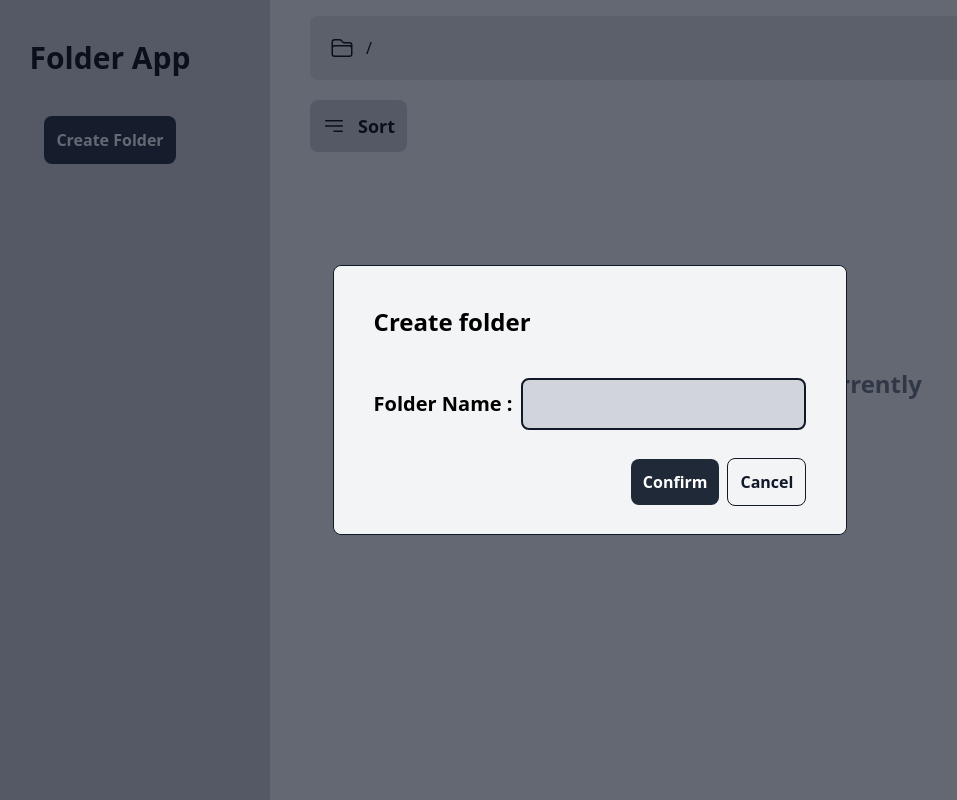
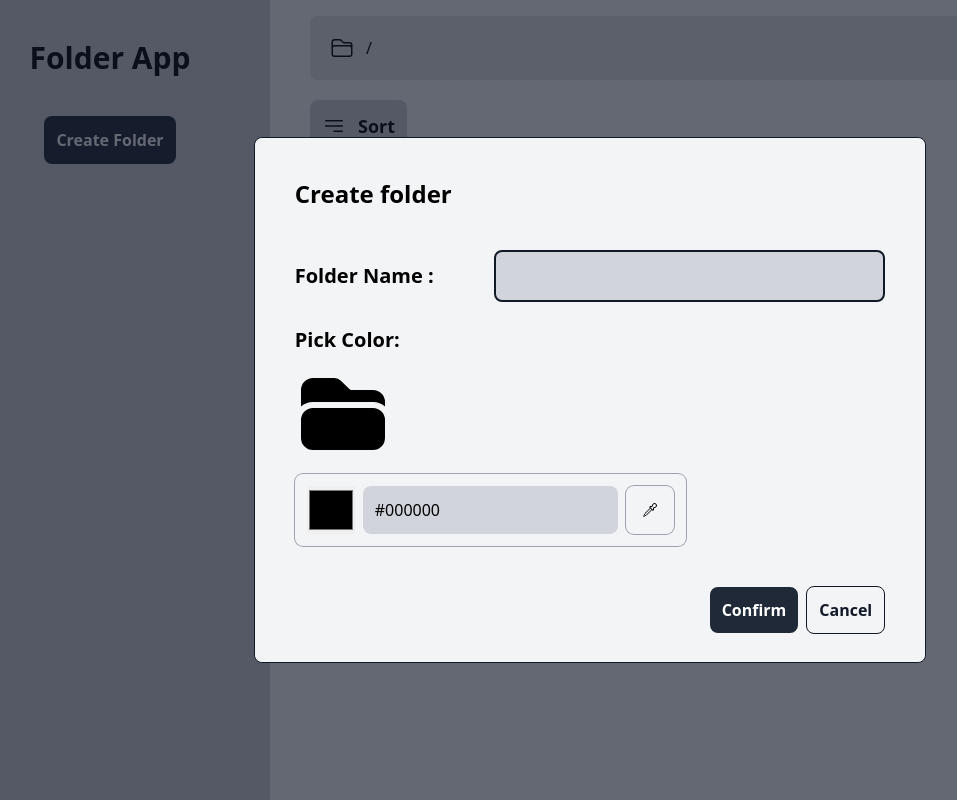
Before and after one commit to Anindra123/folderapp, a React (Vite) app: page / in a window 1280 px wide. Both pictures are taken after a click on the link "Create Folder". Shown: the whole page, without its empty margins (50-1007 px from the left). Built offline with nearby package versions, Linux system fonts and the light colour scheme.

Commit message:
users can now set folder color

```diff
--- a/src/App.tsx
+++ b/src/App.tsx
@@ -10,6 +10,7 @@ import CreateFolderModal from "./components/Create/CreateFolderModal";
 
 const rootfolder = JSON.stringify({
   name: "root",
+  color: "#000000",
   created: "",
   children: {}
 })
--- a/src/components/Create/CreateFolderModal.tsx
+++ b/src/components/Create/CreateFolderModal.tsx
@@ -5,41 +5,62 @@ import { FolderContext } from "@/context/FolderContext";
 export default function CreateFolderModal() {
     const [isDialogOpen, setDialogOpen] = useState(false)
     const [folderName, setFolderName] = useState("");
+    const [folderColor, setFolderColor] = useState("#000000");
+    const folderColorRef = useRef<HTMLInputElement>(null);
     const createDialogRef = useRef<HTMLDialogElement>(null);
     const confirmButtonRef = useRef<HTMLAnchorElement>(null);
+    const COLOR_HEX_REGEX = /^#([A-Fa-f0-9]{6}|[A-Fa-f0-9]{3})$/
     const [folderErr, setFolderErr] = useState("");
+    const [folderColorErr, setFolderColorErr] = useState("");
     const folderContext = useContext(FolderContext);
     function handleModalOpen() {
         if (isDialogOpen) {
             setDialogOpen(false)
             setFolderName("");
             setFolderErr("");
+            setFolderColorErr("");
             createDialogRef.current?.close();
         }
         else {
             setDialogOpen(true)
             setFolderName("");
             setFolderErr("");
+            setFolderColorErr("");
             createDialogRef.current?.showModal();
         }
     }
 
     function handleSubmit() {
+        let hasError = false;
         setFolderErr("");
+        setFolderColorErr("");
         if (folderName.trim().length === 0) {
             setFolderErr("Folder name cannot be empty");
-            return;
+            hasError = true;
         }
 
-        CreateFolder(folderName, folderContext)
+        if (folderColor.trim().length === 0) {
+            setFolderColorErr("Please set a folder color");
+            hasError = true;
+        }
+        else if (!COLOR_HEX_REGEX.test(folderColor)) {
+            setFolderColorErr("Not a valid color hex code");
+            hasError = true;
 
-        handleModalOpen();
+        }
+
+
+        if (!hasError) {
+            CreateFolder(folderName, folderColor, folderContext)
+
+            handleModalOpen();
+        }
 
     }
 
     useEffect(() => {
         function handleKeyPress(e: KeyboardEvent) {
-            //e.preventDefault();
+
             if (e.key === "Enter") {
                 confirmButtonRef.current?.click();
             }
@@ -64,9 +85,9 @@ export default function CreateFolderModal() {
                     <div className="w-full">
                         <h1 className="text-2xl text-left font-bold">Create folder</h1>
                     </div>
-                    <div className="w-full grid grid-cols-6 mt-10 items-center gap-x-2">
+                    <div className="w-full grid grid-cols-6 mt-10 items-center gap-y-3 gap-x-2">
                         <div className="col-span-2">
-                            <h3 className="text-xl font-semibold">Folder Name :</h3>
+                            <h3 className="text-xl text-left font-semibold">Folder Name :</h3>
                         </div>
                         <div className="col-span-4">
                             <input type="text"
@@ -78,7 +99,36 @@ export default function CreateFolderModal() {
                         <div className="col-span-2">
                         </div>
                         <div className="col-span-4">
-                            <h3 className="text-red-500 font-semibold text-md">{folderErr}</h3>
+                            <h3 className="text-red-500 text-left font-semibold text-md">{folderErr}</h3>
+                        </div>
+                        <div className="col-span-6">
+                            <h3 className="text-xl text-left font-semibold">Pick Color:</h3>
+                        </div>
+                        <div className="col-span-6">
+                            <svg
+                                xmlns="http://www.w3.org/2000/svg"
+                                viewBox="0 0 24 24"
+                                fill={folderColor}
+                                className="w-24 h-24"
+                            >
+                                <path d="M19.5 21a3 3 0 0 0 3-3v-4.5a3 3 0 0 0-3-3h-15a3 3 0 0 0-3 3V18a3 3 0 0 0 3 3h15ZM1.5 10.146V6a3 3 0 0 1 3-3h5.379a2.25 2.25 0 0 1 1.59.659l2.122 2.121c.14.141.331.22.53.22H19.5a3 3 0 0 1 3 3v1.146A4.483 4.483 0 0 0 19.5 9h-15a4.483 4.483 0 0 0-3 1.146Z" />
+                            </svg>
+                        </div>
+
+                        <div className="col-span-4">
+                            <div className="w-full rounded-lg p-3 ring-1 flex felx-row gap-x-2 ring-gray-400">
+                                <input type="color" ref={folderColorRef} className="w-12 h-12 pointer-events-none" value={folderColor} onChange={(e) => setFolderColor(e.currentTarget.value)} />
+                                <input type="text" className="px-3 rounded-lg bg-gray-300" value={folderColor} onChange={(e) => setFolderColor(e.currentTarget.value)} />
+                                <a className="rounded-lg flex  items-center p-4 cursor-pointer ring-1 hover:bg-gray-300 ring-gray-400 bg-gray-100" onClick={() => folderColorRef.current?.click()}>
+                                    <svg xmlns="http://www.w3.org/2000/svg" fill="none" viewBox="0 0 24 24" strokeWidth="1.5" stroke="currentColor" className="w-4 h-4" >
+                                        <path strokeLinecap="round" strokeLinejoin="round" d="m15 11.25 1.5 1.5.75-.75V8.758l2.276-.61a3 3 0 1 0-3.675-3.675l-.61 2.277H12l-.75.75 1.5 1.5M15 11.25l-8.47 8.47c-.34.34-.8.53-1.28.53s-.94.19-1.28.53l-.97.97-.75-.75.97-.97c.34-.34.53-.8.53-1.28s.19-.94.53-1.28L12.75 9M15 11.25 12.75 9" />
+                                    </svg>
+
+                                </a>
+                            </div>
+                        </div>
+                        <div className="col-span-6">
+                            <h3 className="text-md text-left font-semibold text-red-500">{folderColorErr}</h3>
                         </div>
                     </div>
                     <div className="flex flex-row w-full mt-10 justify-end gap-x-2">
--- a/src/components/Create/helper/CreateFolder.ts
+++ b/src/components/Create/helper/CreateFolder.ts
@@ -3,6 +3,7 @@ import { v4 as uuidv4 } from "uuid";
 
 export default function CreateFolder(
   folderName: string,
+  folderColor: string,
   folderArguments: FolderContextTypes
 ) {
   const { path, folders, setFolders, renderFolder, setRenderFolder } =
@@ -12,6 +13,7 @@ export default function CreateFolder(
   const date = new Date();
   const folder_info = {
     name: folderName,
+    color: folderColor,
     created: date.toLocaleDateString(),
     children: {},
   };
--- /dev/null
+++ b/src/components/Edit/EditFolderModal.tsx
@@ -0,0 +1,3 @@
+export default function EditFolderModal() {
+
+}
--- a/src/components/Folder.tsx
+++ b/src/components/Folder.tsx
@@ -82,7 +82,7 @@ export default function Folder({
         {Object.keys(renderFolder.children).map((f, i) => (
           <div
             key={i}
-            className="flex flex-col items-center max-w-sm p-3 hover:shadow-lg hover:shadow-gray-900 transition-all ease-in-out rounded-lg  ring-2 ring-gray-400"
+            className="flex flex-col items-center max-w-sm p-3 bg-gray-100 hover:shadow-lg hover:shadow-gray-900 transition-all ease-in-out rounded-lg  ring-2 ring-gray-400"
           >
             <div className="w-full max-w-sm  flex flex-row justify-end relative">
               <a
@@ -124,7 +124,7 @@ export default function Folder({
                   <svg
                     xmlns="http://www.w3.org/2000/svg"
                     viewBox="0 0 24 24"
-                    fill="currentColor"
+                    fill={renderFolder.children[f].color}
                     className="w-24 h-24"
                   >
                     <path d="M19.5 21a3 3 0 0 0 3-3v-4.5a3 3 0 0 0-3-3h-15a3 3 0 0 0-3 3V18a3 3 0 0 0 3 3h15ZM1.5 10.146V6a3 3 0 0 1 3-3h5.379a2.25 2.25 0 0 1 1.59.659l2.122 2.121c.14.141.331.22.53.22H19.5a3 3 0 0 1 3 3v1.146A4.483 4.483 0 0 0 19.5 9h-15a4.483 4.483 0 0 0-3 1.146Z" />
```
